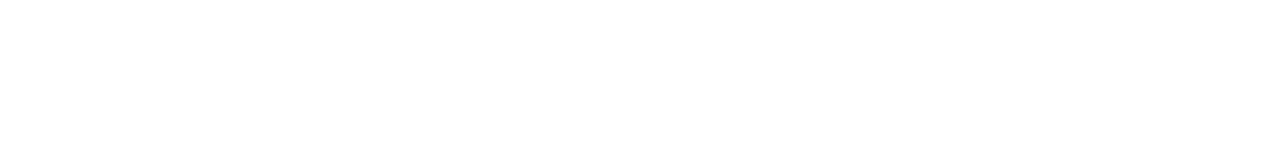
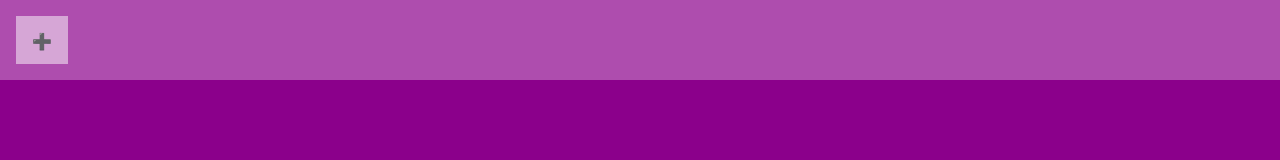
Before and after one commit to dolphinOfDelphi/20191021-top-todo-list, a website built with webpack: page dist/index.html in a window 1280 px wide. Built offline with nearby package versions, Linux system fonts and the light colour scheme.

Commit message:
Lay out projects

```diff
--- a/dist/index.html
+++ b/dist/index.html
@@ -6,6 +6,9 @@
     <link rel="stylesheet" href="styles.css">
   </head>
   <body>
+    <div id="projects">
+      <div class="project" id="add-project">➕</div>
+    </div>
     <script src="main.js" charset="utf-8"></script>
   </body>
 </html>
--- /dev/null
+++ b/dist/main.js
@@ -0,0 +1 @@
+!function(e){var t={};function r(n){if(t[n])return t[n].exports;var o=t[n]={i:n,l:!1,exports:{}};return e[n].call(o.exports,o,o.exports,r),o.l=!0,o.exports}r.m=e,r.c=t,r.d=function(e,t,n){r.o(e,t)||Object.defineProperty(e,t,{enumerable:!0,get:n})},r.r=function(e){"undefined"!=typeof Symbol&&Symbol.toStringTag&&Object.defineProperty(e,Symbol.toStringTag,{value:"Module"}),Object.defineProperty(e,"__esModule",{value:!0})},r.t=function(e,t){if(1&t&&(e=r(e)),8&t)return e;if(4&t&&"object"==typeof e&&e&&e.__esModule)return e;var n=Object.create(null);if(r.r(n),Object.defineProperty(n,"default",{enumerable:!0,value:e}),2&t&&"string"!=typeof e)for(var o in e)r.d(n,o,function(t){return e[t]}.bind(null,o));return n},r.n=function(e){var t=e&&e.__esModule?function(){return e.default}:function(){return e};return r.d(t,"a",t),t},r.o=function(e,t){return Object.prototype.hasOwnProperty.call(e,t)},r.p="",r(r.s=0)}([function(e,t){}]);
--- a/dist/styles.css
+++ b/dist/styles.css
@@ -7,3 +7,50 @@
     vertical-align: baseline;
     box-sizing: border-box;
 }
+
+html, body {
+    width: 100%;
+    height: 100%;
+}
+
+body {
+    background-color: darkmagenta;
+}
+
+::-webkit-scrollbar {
+    width: 10px;
+}
+
+::-webkit-scrollbar-track {
+    background: transparent;
+}
+
+::-webkit-scrollbar-thumb {
+    background: rgba(255,255,255,0.5);
+}
+
+::-webkit-scrollbar-thumb:hover {
+    background: rgba(255,255,255,0.8);
+}
+
+#projects {
+    background-color: rgba(255, 255, 255, 0.3);
+    width: 100%; height: 5em;
+    padding: 1em;
+    overflow-x: scroll;
+}
+
+.project {
+    background-color: rgba(255, 255, 255, 0.5);
+    float: left;
+    height: 3em;
+    padding: 1em;
+}
+
+.project:hover {
+    background-color: rgba(255,255,255,0.8);
+}
+
+.active {
+    border-bottom: 5px solid white;
+}
```
Lines whose indentation alone changed are shown as unchanged.
